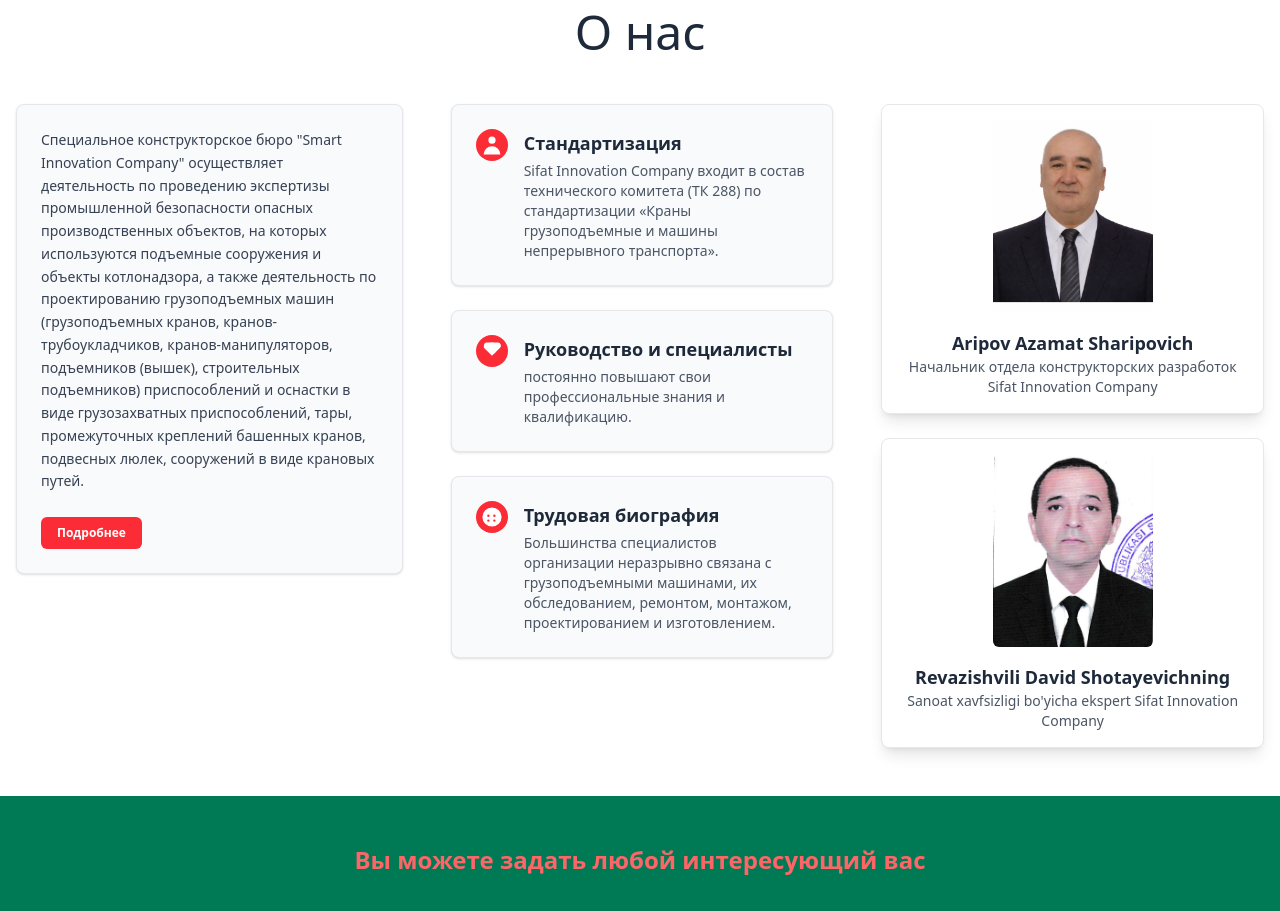
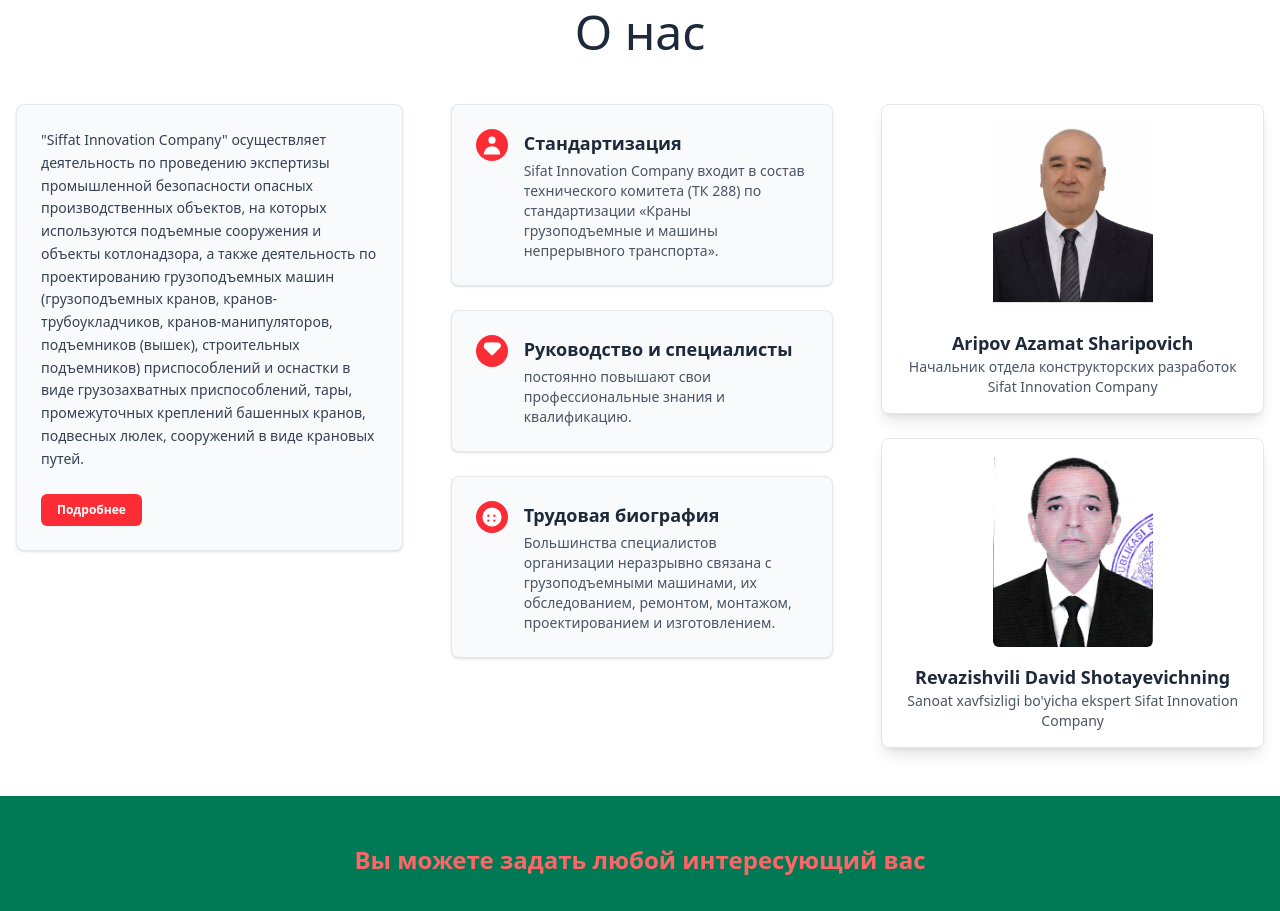
Before and after one commit to muhammadibnmurod/sifat-innvation-technology, a React (Vite) app: page / in a window 1280 px wide. Shown: the part 2100-3011 px from the top of the page. Built offline with nearby package versions, Linux system fonts and the light colour scheme.

Commit message:
Update company name in AboutUs component

```diff
--- a/src/components/AboutUs.jsx
+++ b/src/components/AboutUs.jsx
@@ -30,7 +30,7 @@
           {/* Left Block */}
           <div className="w-full lg:w-1/3 p-6 bg-gray-50 border border-gray-200 rounded-lg shadow-sm">
             <p className="text-gray-700 leading-relaxed text-sm">
-              Специальное конструкторское бюро "Smart Innovation Company" осуществляет
+               "Siffat Innovation Company" осуществляет
               деятельность по проведению экспертизы промышленной безопасности
               опасных производственных объектов, на которых используются
               подъемные сооружения и объекты котлонадзора, а также деятельность
```
